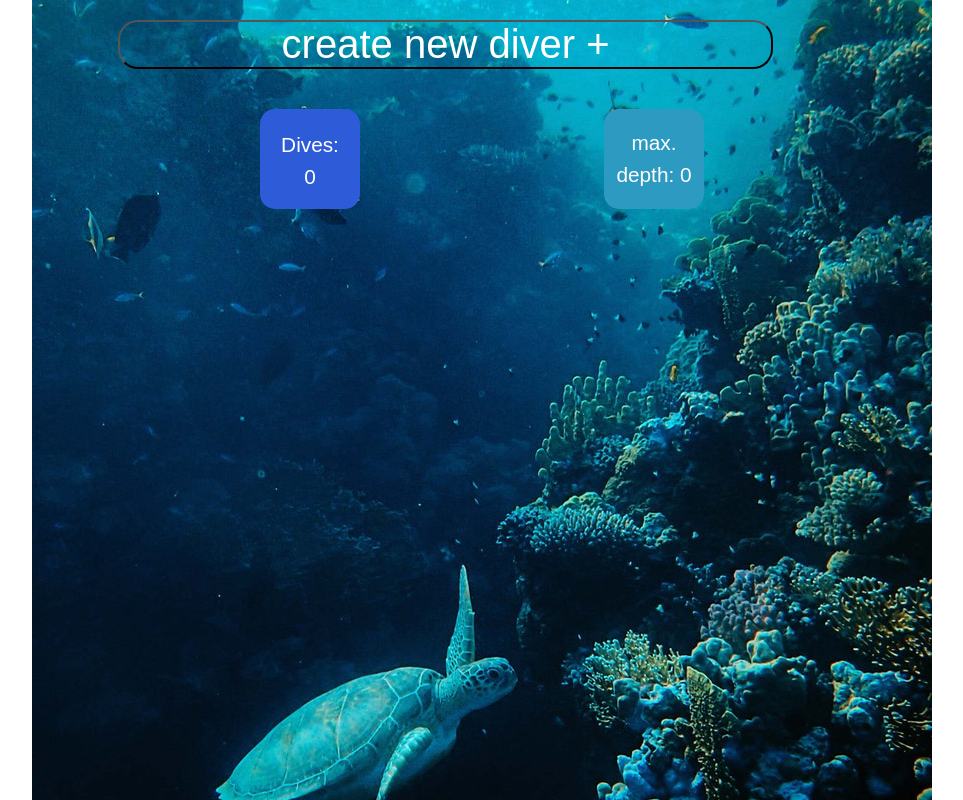
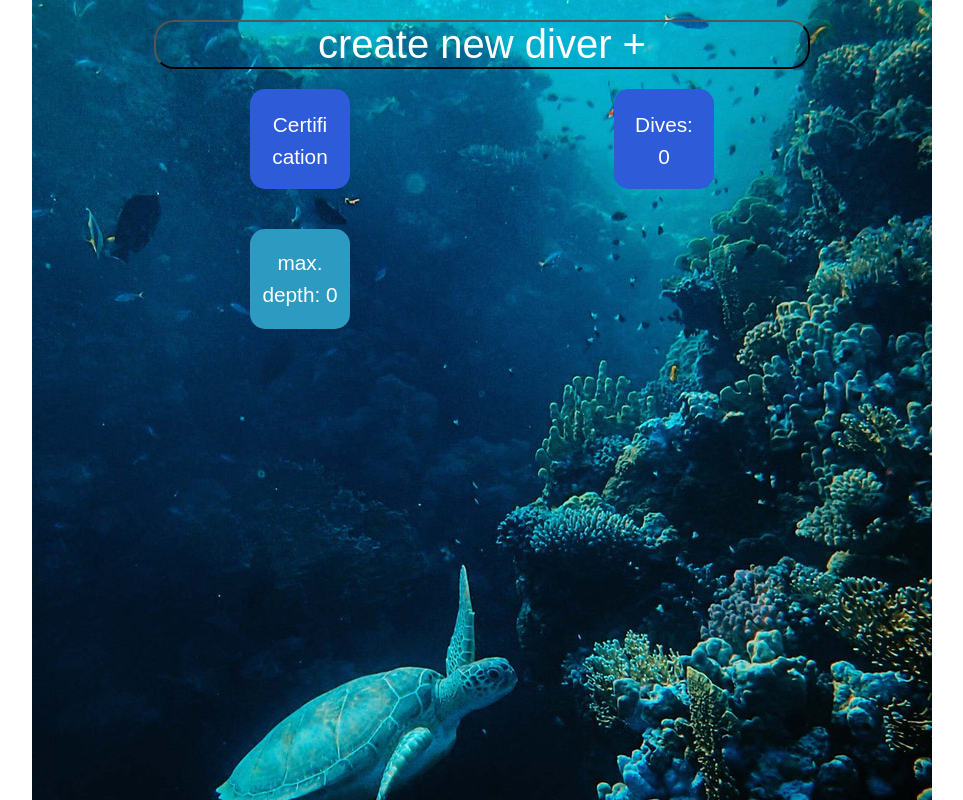
Before and after one commit to FlyingMoe91/capstone-project, a React (Create React App) app: page / in a window 1280 px wide. Shown: the whole page, without its empty margins (158-1121 px from the left). Built offline with nearby package versions, Linux system fonts and the light colour scheme.

Commit message:
Styling home

```diff
--- a/src/App.js
+++ b/src/App.js
@@ -1,7 +1,8 @@
 import { Routes, Route } from 'react-router-dom';
 import { useLocalStorage } from 'usehooks-ts';
+import Certifications from './pages/Certifications';
 
-import Home from './pages/home';
+import Home from './pages/Home';
 import Logbook from './pages/Logbook';
 
 export default function App() {
@@ -11,7 +12,7 @@ export default function App() {
     <Routes>
       <Route path="/" element={<Home diveData={diveData} />} />
       <Route
-        path="divelog"
+        path="/divelog"
         element={
           <Logbook
             diveData={diveData}
@@ -20,6 +21,7 @@ export default function App() {
           />
         }
       />
+      <Route path="/certifications" element={<Certifications />} />
     </Routes>
   );
 
--- a/src/components/FormCreateDiver/CreateDiver.js
+++ b/src/components/FormCreateDiver/CreateDiver.js
@@ -155,6 +155,7 @@ const SectionStyled = styled.section`
   grid-row-start: 1;
   grid-row-end: 5;
   width: 100%;
+  text-align: left;
 `;
 
 const Headline = styled.h1`
--- a/src/components/Statistics/Statistics.js
+++ b/src/components/Statistics/Statistics.js
@@ -19,7 +19,8 @@ export default function Statistics({ diveData }) {
 
   return (
     <Wrapper>
-      <NavLinkStyled to="divelog">Dives: {dives} </NavLinkStyled>
+      <NavLinkStyled to="/certifications">Certification</NavLinkStyled>
+      <NavLinkStyled to="/divelog">Dives: {dives} </NavLinkStyled>
       <Button onClick={handleStatisticsToggel}>
         max. depth: {depth > 0 ? depth : '0'}
       </Button>
@@ -74,6 +75,7 @@ const Wrapper = styled.section`
   grid-template-columns: 1fr 1fr;
   grid-template-rows: 1fr 1fr;
   justify-items: center;
+  gap: 40px;
   padding: 20px;
 `;
 
@@ -89,6 +91,7 @@ const NavLinkStyled = styled(NavLink)`
   padding: 20px 20px 0 20px;
   text-decoration: none;
   line-height: 2rem;
+  overflow-wrap: break-word;
 `;
 
 const Button = styled.button`
--- /dev/null
+++ b/src/pages/Certifications.js
@@ -0,0 +1,34 @@
+import styled from 'styled-components';
+import { IoMdArrowRoundBack as ArrowBack } from 'react-icons/io';
+import ScreenReaderOnly from '../components/ScreenReaderOnly';
+import { NavLink } from 'react-router-dom';
+
+export default function Certifications() {
+  return (
+    <Wrapper>
+      <NavLinkStyled to="/">
+        <ArrowBack />
+        <ScreenReaderOnly>back to homepage</ScreenReaderOnly>
+      </NavLinkStyled>
+      <Header>Certification</Header>
+    </Wrapper>
+  );
+}
+
+const Wrapper = styled.section`
+  padding: 10px;
+`;
+
+const Header = styled.h2`
+  text-align: center;
+  color: white;
+  margin: 0;
+`;
+
+const NavLinkStyled = styled(NavLink)`
+  position: absolute;
+  left: 10px;
+  top: 10px;
+  color: white;
+  font-size: 1.8rem;
+`;
--- a/src/pages/home.js
+++ b/src/pages/home.js
@@ -10,7 +10,7 @@ export default function Home({ diveData }) {
   const [diverInfo, setDiverInfo] = useLocalStorage('diverInfo', ['']);
   const [image, setImage] = useLocalStorage('');
   return (
-    <>
+    <Wrapper>
       {diverInfo[0]
         ? !createDiverPageActive && (
             <DiverInfo
@@ -30,7 +30,7 @@ export default function Home({ diveData }) {
         />
       )}
       {!createDiverPageActive && <Statistics diveData={diveData} />}
-    </>
+    </Wrapper>
   );
 
   function handleCreateDiver(newDiverInfo) {
@@ -44,9 +44,14 @@ export default function Home({ diveData }) {
   }
 }
 
+const Wrapper = styled.section`
+  text-align: center;
+`;
+
 const Header = styled.button`
   font-size: 2.5rem;
-  margin: 0 auto 20px auto;
+  margin-left: auto;
+  margin-right: auto;
   background: transparent;
   color: white;
   border-radius: 20px;
```
